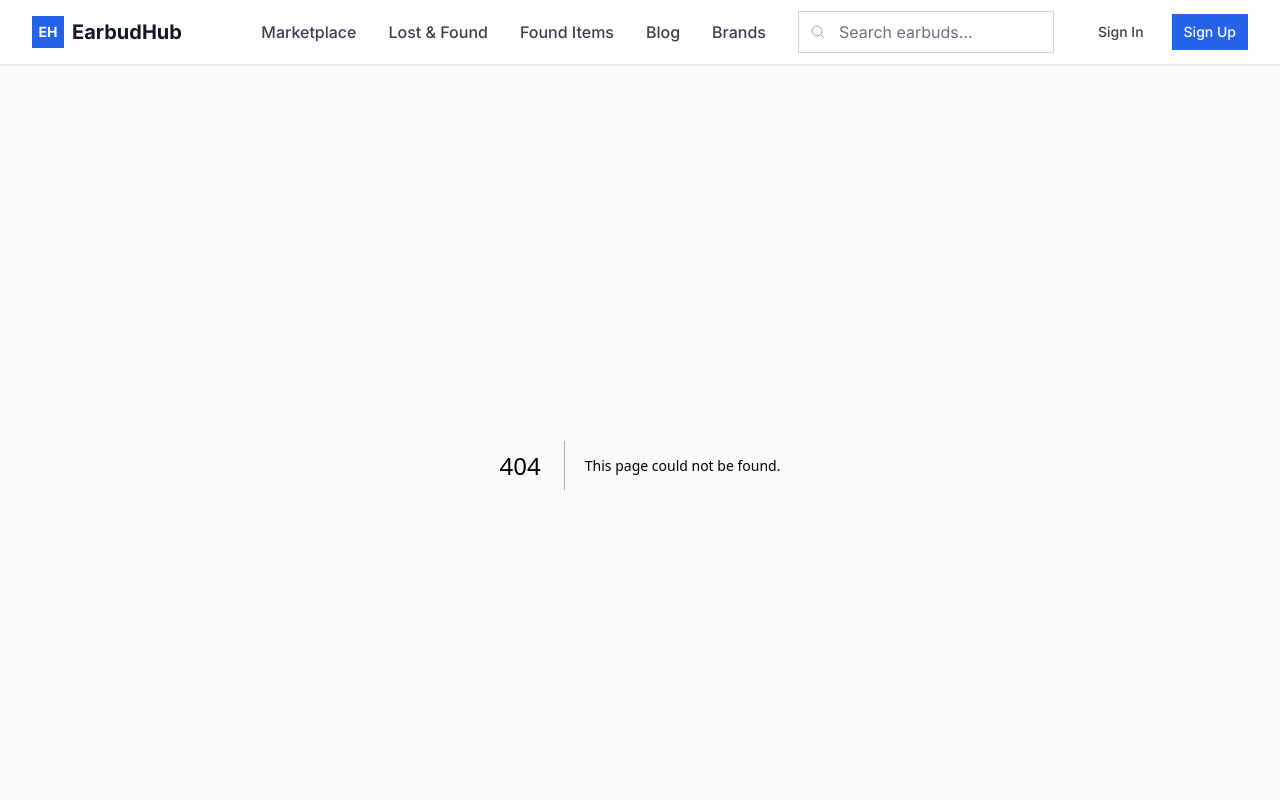
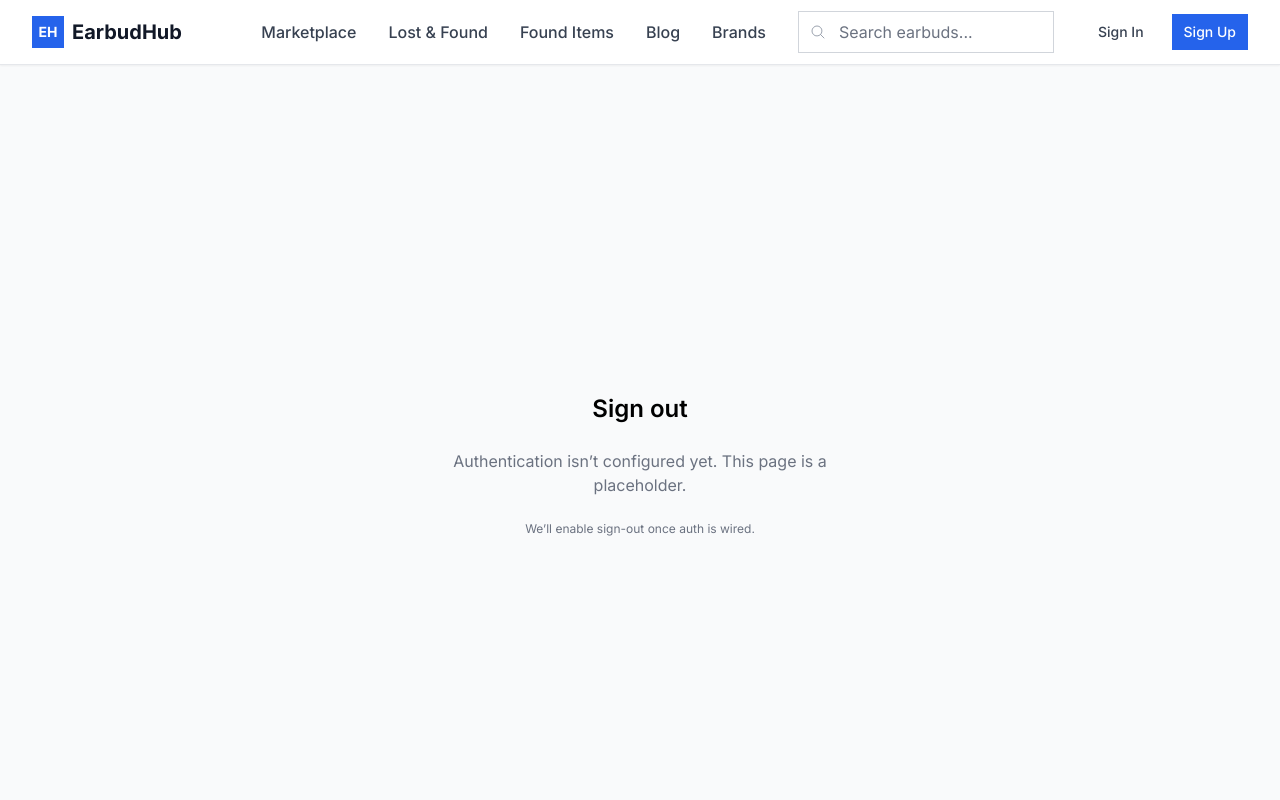
Before and after one commit to Rich-Data-F/PairmeUpNext, a Next.js app in the folder apps/web/: page /auth/signout in a window 1280 px wide. Before the commit this address had no page. Shown: the top 800 px of the page. Built offline with nearby package versions, Linux system fonts and the light colour scheme.

Commit message:
web: add auth signin/signup/signout pages; remove vercel.json; keep proxy handlers

```diff
--- /dev/null
+++ b/apps/web/app/auth/signout/page.tsx
@@ -0,0 +1,11 @@
+export default function SignOutPage() {
+  return (
+    <div className="min-h-screen flex items-center justify-center px-4">
+      <div className="w-full max-w-md space-y-6 text-center">
+        <h1 className="text-2xl font-semibold">Sign out</h1>
+        <p className="text-gray-500 mt-2">Authentication isn’t configured yet. This page is a placeholder.</p>
+        <p className="text-xs text-gray-500">We’ll enable sign-out once auth is wired.</p>
+      </div>
+    </div>
+  );
+}
```
